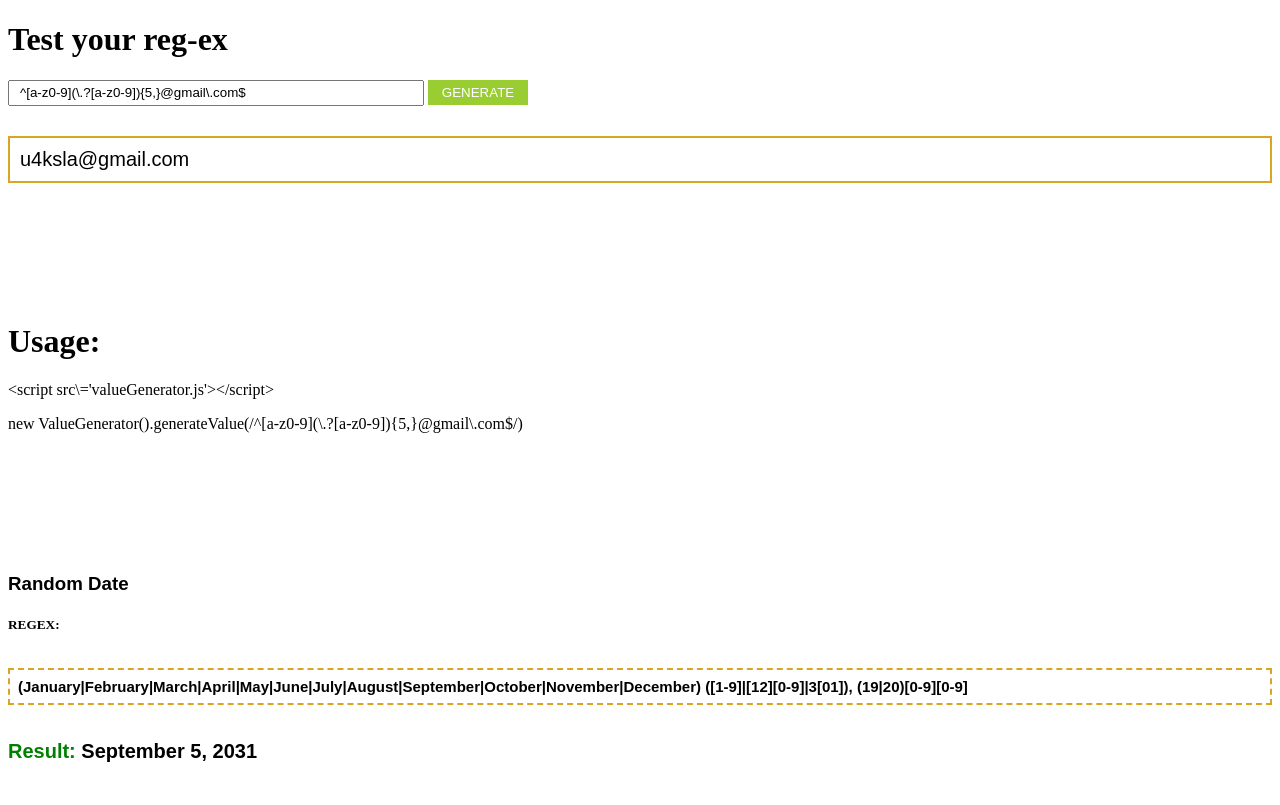
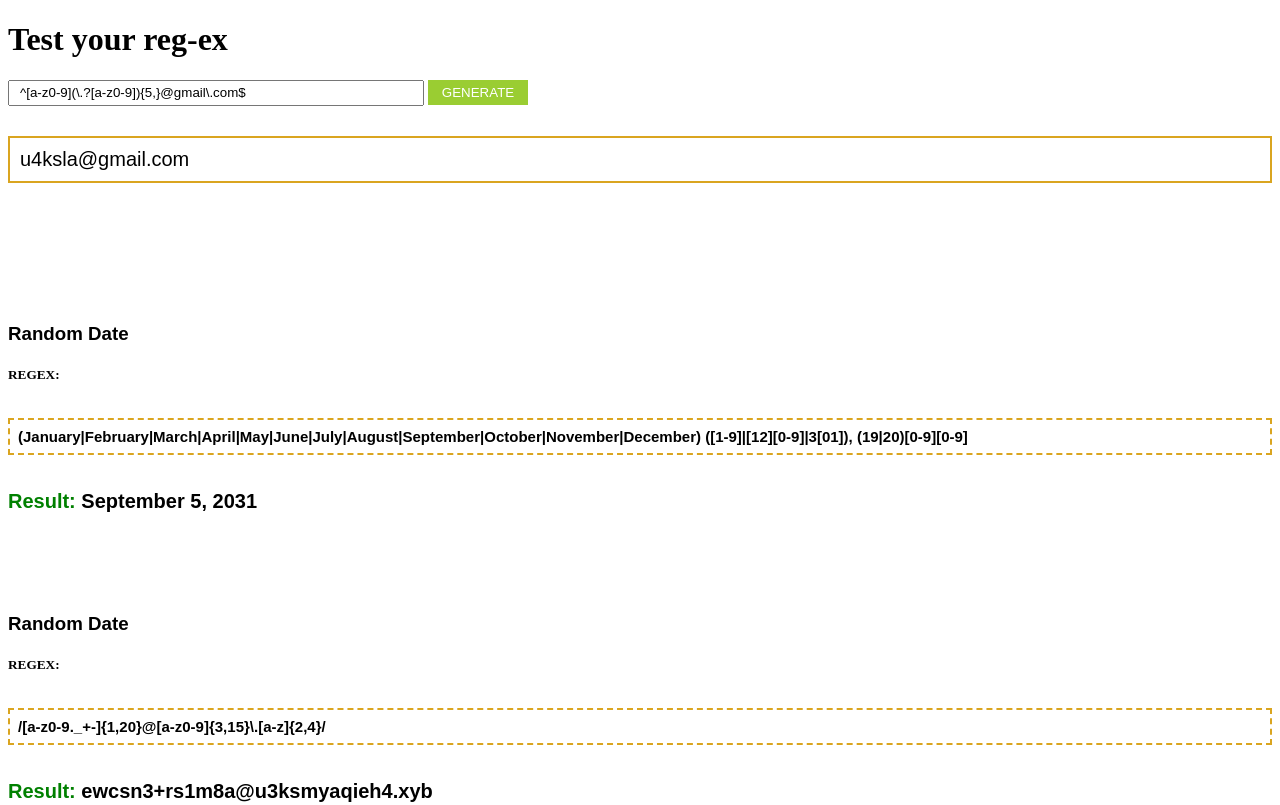
Before and after one commit to PiraTa-z/Random-value-generator, a plain HTML site: page examples/example.html in a window 1280 px wide. Shown: the top 805 px of the page. Drawn offline with Linux system fonts and the light colour scheme.

Commit message:
update Readme and examples

```diff
--- a/examples/example.html
+++ b/examples/example.html
@@ -89,13 +89,6 @@
     </div>
 </div>
 
-<div id="usage">
-    <h1>Usage: </h1>
-
-    <p>
-        <span><</span><span>script src\=</span><span>'valueGenerator.js'</span><span>><</span><span>/script></span>
-    <p>new ValueGenerator().generateValue(/^[a-z0-9](\.?[a-z0-9]){5,}@gmail\.com$/)</p>
-</div>
 
 <div class="example">
     <h3>Random Date</h3>
```
Also changed, not shown: 1 other file.
